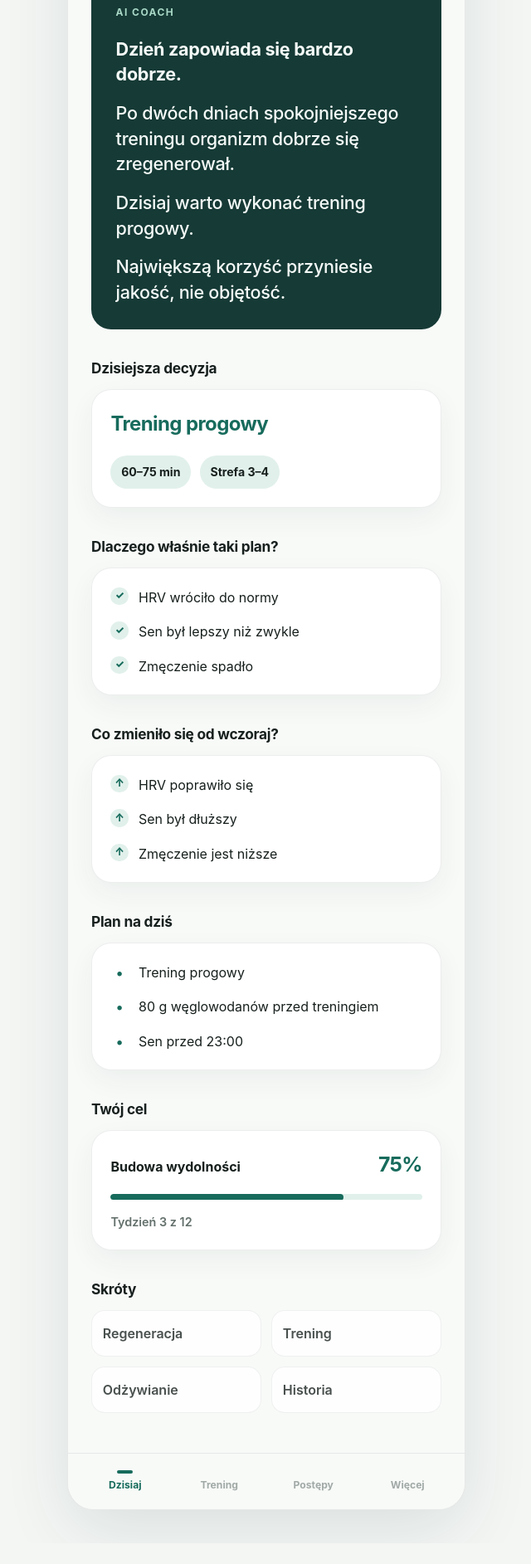
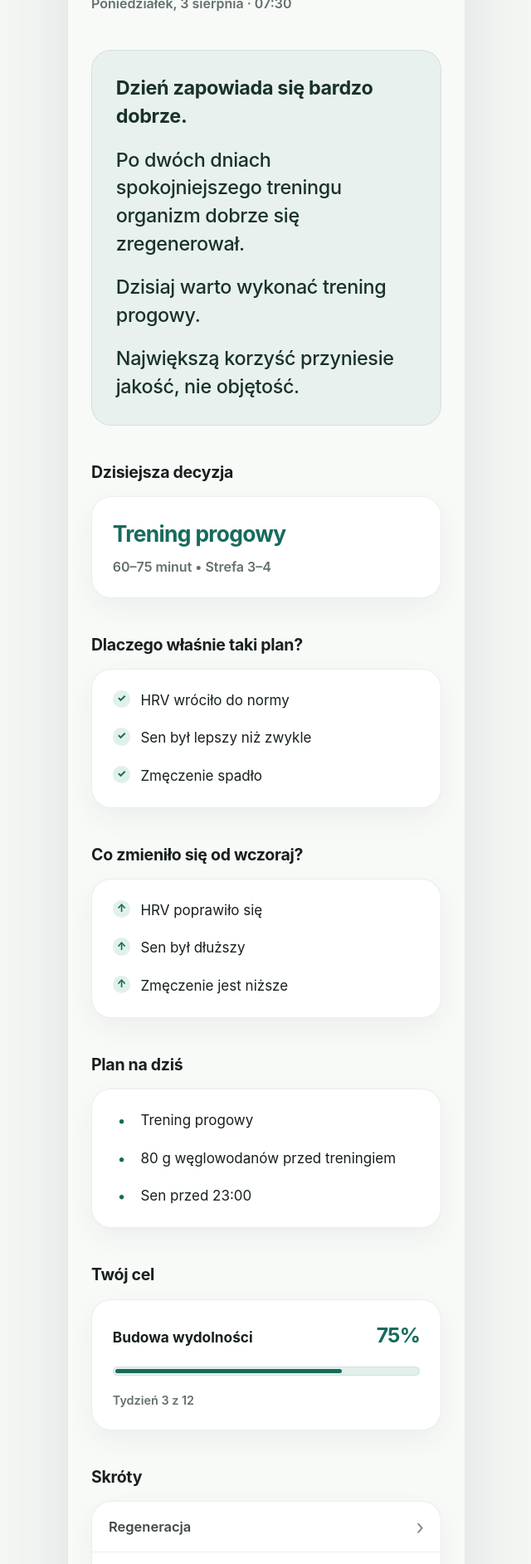
Before and after one commit to tdg4dftypb-coder/athlete-platform, a website built with Vite: page web/AthleteWeb/index.html in a window 1280 px wide. Shown: the part 206-2091 px from the top of the page at 83% size, without its empty margins (319-959 px from the left). Before the commit the page ends 2066 px from the top, so only its background shows below. Built offline with nearby package versions, Linux system fonts and the light colour scheme.

Commit message:
Polish web Morning Briefing experience

```diff
--- a/web/AthleteWeb/src/features/morning-briefing/morning-briefing-view.ts
+++ b/web/AthleteWeb/src/features/morning-briefing/morning-briefing-view.ts
@@ -30,7 +30,11 @@ function createHeader(model: MorningBriefingPresentation): HTMLElement {
   header.className = "briefing-header reveal";
 
   const title = document.createElement("h1");
-  title.textContent = `${model.greeting}, ${model.athleteName}`;
+  const greeting = document.createElement("span");
+  greeting.textContent = `${model.greeting},`;
+  const athleteName = document.createElement("strong");
+  athleteName.textContent = `${model.athleteName}.`;
+  title.append(greeting, document.createTextNode(" "), athleteName);
 
   const context = document.createElement("p");
   context.className = "date-line";
@@ -43,12 +47,7 @@ function createHeader(model: MorningBriefingPresentation): HTMLElement {
 function createHero(model: MorningBriefingPresentation): HTMLElement {
   const article = document.createElement("article");
   article.className = "hero-card reveal";
-  article.setAttribute("aria-labelledby", "coach-heading");
-
-  const eyebrow = document.createElement("p");
-  eyebrow.id = "coach-heading";
-  eyebrow.className = "eyebrow";
-  eyebrow.textContent = "AI Coach";
+  article.setAttribute("aria-label", "Poranna odprawa");
 
   const message = document.createElement("div");
   message.className = "coach-message";
@@ -58,7 +57,7 @@ function createHero(model: MorningBriefingPresentation): HTMLElement {
     message.append(text);
   }
 
-  article.append(eyebrow, message);
+  article.append(message);
   return article;
 }
 
@@ -70,24 +69,13 @@ function createDecision(model: MorningBriefingPresentation): HTMLElement {
   title.className = "decision-title";
   title.textContent = model.decision.title;
 
-  const details = document.createElement("dl");
+  const details = document.createElement("p");
   details.className = "decision-details";
-  appendDetail(details, "Czas", model.decision.duration);
-  appendDetail(details, "Intensywność", model.decision.intensity);
+  details.textContent = `${model.decision.duration} • ${model.decision.intensity}`;
 
   card.append(title, details);
   section.append(card);
   return section;
-}
-
-function appendDetail(list: HTMLDListElement, label: string, value: string): void {
-  const item = document.createElement("div");
-  const term = document.createElement("dt");
-  const description = document.createElement("dd");
-  term.textContent = label;
-  description.textContent = value;
-  item.append(term, description);
-  list.append(item);
 }
 
 function createListSection(
@@ -139,7 +127,7 @@ function createGoal(model: MorningBriefingPresentation): HTMLElement {
 function createShortcuts(model: MorningBriefingPresentation): HTMLElement {
   const section = createSection("Skróty", "shortcuts");
   const list = document.createElement("ul");
-  list.className = "shortcut-grid";
+  list.className = "shortcut-list";
 
   for (const shortcut of model.shortcuts) {
     const item = document.createElement("li");
@@ -148,7 +136,13 @@ function createShortcuts(model: MorningBriefingPresentation): HTMLElement {
     button.disabled = true;
     button.dataset.shortcut = shortcut.id;
     button.title = "Dostępne w kolejnych sprintach";
-    button.textContent = shortcut.label;
+    const label = document.createElement("span");
+    label.textContent = shortcut.label;
+    const chevron = document.createElement("span");
+    chevron.className = "shortcut-chevron";
+    chevron.setAttribute("aria-hidden", "true");
+    chevron.textContent = "›";
+    button.append(label, chevron);
     item.append(button);
     list.append(item);
   }
--- a/web/AthleteWeb/src/preview-data/morning-briefing-preview-data.ts
+++ b/web/AthleteWeb/src/preview-data/morning-briefing-preview-data.ts
@@ -13,7 +13,7 @@ export const morningBriefingPreviewData: MorningBriefingPresentation = Object.fr
   ]),
   decision: Object.freeze({
     title: "Trening progowy",
-    duration: "60–75 min",
+    duration: "60–75 minut",
     intensity: "Strefa 3–4",
   }),
   reasons: Object.freeze([
--- a/web/AthleteWeb/src/styles/main.css
+++ b/web/AthleteWeb/src/styles/main.css
@@ -4,7 +4,7 @@ body {
   background: var(--color-page);
   color: var(--color-text);
   font-family: var(--font-sans);
-  font-size: 1rem;
+  font-size: 1.0625rem;
   line-height: 1.5;
   text-rendering: optimizeLegibility;
 }
@@ -23,72 +23,74 @@ button:focus-visible {
 
 .briefing {
   display: grid;
-  gap: 2.25rem;
-  padding: 2rem var(--space-page) 3rem;
+  gap: 2.75rem;
+  padding: 2.5rem var(--space-page) 3.75rem;
 }
 
 .briefing-header {
   display: grid;
-  gap: 0.4rem;
+  gap: 0.75rem;
 }
 
 h1 {
-  max-width: 14ch;
-  font-size: clamp(2rem, 8.5vw, 2.65rem);
-  font-weight: 720;
+  max-width: 12ch;
+  font-size: clamp(2.35rem, 10vw, 3rem);
+  font-weight: 520;
   letter-spacing: -0.045em;
-  line-height: 1.05;
+  line-height: 1.02;
+}
+
+h1 span,
+h1 strong {
+  display: block;
+}
+
+h1 strong {
+  margin-top: 0.14em;
+  font-weight: 760;
 }
 
 .date-line {
   color: var(--color-muted);
-  font-size: 0.925rem;
+  font-size: 1rem;
   font-weight: 590;
 }
 
 .hero-card {
-  padding: clamp(1.5rem, 6vw, 1.85rem);
+  padding: clamp(1.45rem, 6vw, 1.8rem);
+  border: 1px solid var(--color-border);
   border-radius: var(--radius-card);
   background: var(--color-hero);
   color: var(--color-hero-text);
 }
 
-.eyebrow {
-  margin-bottom: 1.25rem;
-  color: var(--color-hero-muted);
-  font-size: 0.75rem;
-  font-weight: 750;
-  letter-spacing: 0.12em;
-  text-transform: uppercase;
-}
-
 .coach-message {
   display: grid;
-  gap: 1rem;
-  font-size: clamp(1.18rem, 4.7vw, 1.35rem);
-  font-weight: 520;
+  gap: 1.15rem;
+  font-size: clamp(1.24rem, 5vw, 1.46rem);
+  font-weight: 480;
   letter-spacing: -0.014em;
-  line-height: 1.42;
+  line-height: 1.45;
 }
 
 .coach-message p:first-child {
-  font-weight: 700;
+  font-weight: 650;
 }
 
 .briefing-section {
   display: grid;
-  gap: 0.9rem;
+  gap: 1.05rem;
 }
 
 h2 {
-  font-size: 1.08rem;
+  font-size: 1.22rem;
   font-weight: 680;
   letter-spacing: -0.015em;
   line-height: 1.25;
 }
 
 .card {
-  padding: 1.4rem;
+  padding: 1.55rem;
   border: 1px solid var(--color-border);
   border-radius: var(--radius-card);
   background: var(--color-surface);
@@ -97,46 +99,25 @@ h2 {
 
 .decision-card {
   display: grid;
-  gap: 1.25rem;
+  gap: 0.45rem;
 }
 
 .decision-title {
   color: var(--color-accent);
-  font-size: 1.5rem;
+  font-size: 1.65rem;
   font-weight: 740;
   letter-spacing: -0.025em;
 }
 
 .decision-details {
-  display: flex;
-  flex-wrap: wrap;
-  gap: 0.65rem;
-}
-
-.decision-details > div {
-  padding: 0.6rem 0.8rem;
-  border-radius: 999px;
-  background: var(--color-accent-soft);
-}
-
-.decision-details dt {
-  position: absolute;
-  width: 1px;
-  height: 1px;
-  overflow: hidden;
-  clip: rect(0 0 0 0);
-  white-space: nowrap;
-}
-
-.decision-details dd {
-  color: var(--color-text);
-  font-size: 0.88rem;
-  font-weight: 650;
+  color: var(--color-muted);
+  font-size: 1rem;
+  font-weight: 590;
 }
 
 .text-list {
   display: grid;
-  gap: 1.1rem;
+  gap: 1.25rem;
 }
 
 .text-list li {
@@ -165,7 +146,7 @@ h2 {
 
 .goal-card {
   display: grid;
-  gap: 1rem;
+  gap: 1.15rem;
 }
 
 .goal-heading {
@@ -176,6 +157,7 @@ h2 {
 }
 
 .goal-title {
+  font-size: 1.08rem;
   font-weight: 650;
 }
 
@@ -186,8 +168,10 @@ h2 {
 }
 
 .progress-track {
-  height: 0.48rem;
+  height: 0.7rem;
+  padding: 0.13rem;
   overflow: hidden;
+  border: 1px solid var(--color-border);
   border-radius: 999px;
   background: var(--color-accent-soft);
 }
@@ -208,27 +192,43 @@ h2 {
   font-weight: 560;
 }
 
-.shortcut-grid {
-  display: grid;
-  grid-template-columns: repeat(2, minmax(0, 1fr));
-  gap: 0.75rem;
+.shortcut-list {
+  overflow: hidden;
+  border: 1px solid var(--color-border);
+  border-radius: var(--radius-card);
+  background: var(--color-surface);
+  box-shadow: var(--shadow-card);
 }
 
-.shortcut-grid button {
+.shortcut-list li:not(:last-child) {
+  border-bottom: 1px solid var(--color-border);
+}
+
+.shortcut-list button {
+  display: flex;
   width: 100%;
-  min-height: 3.5rem;
-  padding: 0.8rem;
-  border: 1px solid var(--color-border);
-  border-radius: 1rem;
-  background: var(--color-surface);
+  min-height: 3.75rem;
+  align-items: center;
+  justify-content: space-between;
+  padding: 0.95rem 1.25rem;
+  border: 0;
+  background: transparent;
   color: var(--color-text);
-  font-weight: 630;
+  font-size: 1.03rem;
+  font-weight: 590;
   text-align: left;
 }
 
-.shortcut-grid button:disabled {
+.shortcut-list button:disabled {
   cursor: default;
-  opacity: 0.78;
+  opacity: 0.82;
+}
+
+.shortcut-chevron {
+  color: var(--color-muted);
+  font-size: 1.55rem;
+  font-weight: 400;
+  line-height: 1;
 }
 
 .bottom-navigation {
@@ -327,7 +327,7 @@ h2 {
 @media (forced-colors: active) {
   .card,
   .hero-card,
-  .shortcut-grid button {
+  .shortcut-list {
     border: 1px solid CanvasText;
   }
 }
--- a/web/AthleteWeb/src/theme/tokens.css
+++ b/web/AthleteWeb/src/theme/tokens.css
@@ -7,9 +7,8 @@
   --color-border: rgba(23, 32, 30, 0.08);
   --color-accent: #176b5c;
   --color-accent-soft: #e1f0eb;
-  --color-hero: #163a36;
-  --color-hero-text: #f5fbf8;
-  --color-hero-muted: #a9d8c7;
+  --color-hero: #e8f1ed;
+  --color-hero-text: #19312c;
   --shadow-card: 0 12px 32px rgba(26, 48, 42, 0.055);
   --radius-card: 1.5rem;
   --space-page: clamp(1.25rem, 5vw, 1.75rem);
@@ -26,9 +25,8 @@
     --color-border: rgba(238, 244, 241, 0.08);
     --color-accent: #6fc7b1;
     --color-accent-soft: #173a32;
-    --color-hero: #102c29;
-    --color-hero-text: #f1f8f5;
-    --color-hero-muted: #9dd3c2;
+    --color-hero: #152824;
+    --color-hero-text: #e8f3ef;
     --shadow-card: 0 12px 32px rgba(0, 0, 0, 0.16);
   }
 }
```
Also changed, not shown: docs/engineering/07-roadmap.md (+8 -0 lines), web/AthleteWeb/tests/morning-briefing.test.ts (+4 -1 lines), web/AthleteWeb/README.md.
